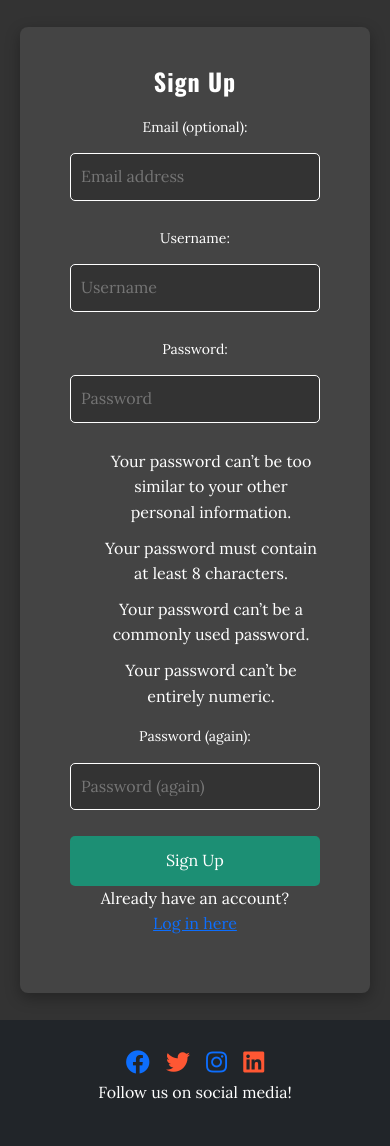
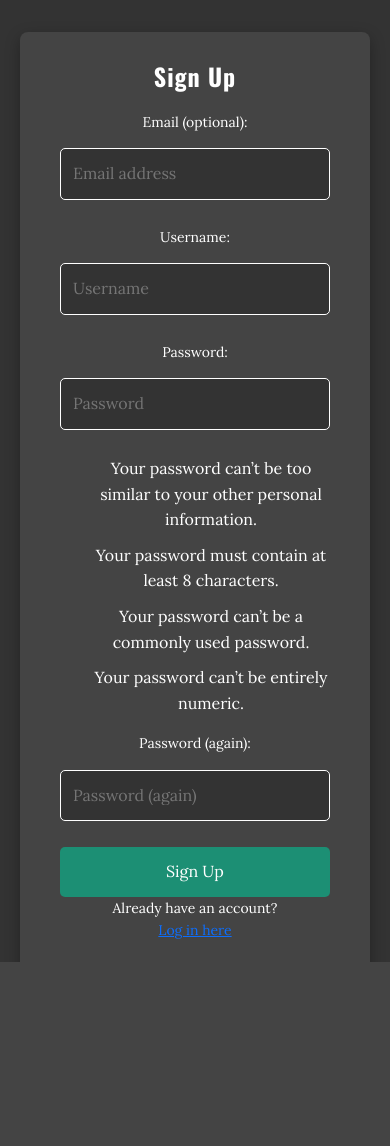
Before and after one commit to Kevinolm10/FitSphere, a Django app: page /accounts/signup/ in a window 390 px wide. Shown: the part 58-1204 px from the top of the page. After the commit the page ends 1020 px from the top, so only its background shows below. Run offline with Django 5.2, Linux system fonts and the light colour scheme; some libraries are stand-ins or nearby versions.

Commit message:
Fix and add styling for mobile view in media querys

```diff
--- a/static/css/style.css
+++ b/static/css/style.css
@@ -35,6 +35,7 @@
     line-height: 1.6;
     padding: 0;
     background-color: #333;
+    overflow: hidden;
 }
 
 main {
@@ -723,48 +724,245 @@
 
 /* Responsive Design: Smaller Screens */
 @media (max-width: 767px) {
+    @media (max-width: 767px) {
+
+        /* General layout adjustments */
+        html,
+        body {
+            height: 100%;
+            overflow-x: hidden;
+            /* Prevent horizontal scrolling */
+        }
+
+        /* Ensure no vertical scrolling if required */
+        body {
+            overflow-y: auto;
+            /* Allow vertical scrolling if needed */
+        }
+
+        /* Adjust card styling for small screens */
         .card {
             margin: 10px;
+            padding: 15px;
+            border: 1px solid #FF5733;
+            background-color: #333;
+            border-radius: 10px;
+            box-shadow: 0 4px 8px rgba(0, 0, 0, 0.1);
+            transition: transform 0.3s ease, box-shadow 0.3s ease;
+            flex: 1;
+            /* Make the cards more flexible */
         }
 
         .card-img-top {
+            width: 100px;
+            /* Smaller image size for mobile */
+            height: 100px;
+        }
+
+        .card-body {
+            padding: 10px;
+            /* Adjust padding for smaller screens */
+        }
+
+        /* Button adjustments for touch-friendliness */
+        .intro-buttons .btn {
+            width: 100%;
+            padding: 12px 0;
+            margin-top: 10px;
+        }
+
+        /* Adjust text sizes for better readability */
+        h1,
+        h2,
+        h3,
+        h4,
+        h5,
+        h6 {
+            font-size: 1.5rem;
+            /* Adjust font size for small screens */
+        }
+
+        p {
+            font-size: 14px;
+            /* Slightly smaller font for paragraphs */
+        }
+
+        .trainer-intro h2 {
+            font-size: 2rem;
+        }
+
+        .trainer-intro p {
+            font-size: 1rem;
+        }
+
+        .profile-image {
             width: 120px;
+            /* Smaller profile image */
             height: 120px;
+        }
+
+        .card-body {
+            padding: 10px;
+        }
+
+        /* Adjust flexbox layouts for smaller screens */
+        .intro-buttons {
+            display: flex;
+            flex-direction: column;
+            /* Stack buttons vertically */
+            gap: 15px;
         }
 
         .card-body {
             padding: 15px;
         }
 
-    .intro-buttons {
-        flex-direction: column;
-        gap: 15px;
+        /* Input fields and form elements adjustments */
+        .text-box,
+        .form-select,
+        .auth-box input[type="text"],
+        .auth-box input[type="password"],
+        .auth-box input[type="email"],
+        .auth-box input[type="checkbox"] {
+            width: 100%;
+            padding: 10px;
+            font-size: 1rem;
+            border-radius: 5px;
+            background-color: #555;
         }
 
-    .intro-buttons .btn {
-        width: 100%;
-        padding: 6px 0;
-        margin-top: 10px;
+        /* Make form inputs full width and more touch-friendly */
+        .text-box:focus,
+        .form-select:focus,
+        .auth-box input:focus {
+            outline: none;
+            border-color: #1c8f74;
         }
 
-    .profile-image {
-        width: 120px;
-        height: 120px;
+        .auth-box input[type="text"],
+        .auth-box input[type="password"],
+        .auth-box input[type="email"] {
+            width: 100%;
+            padding: 12px;
+            font-size: 1rem;
+            background-color: #333;
         }
 
-    h2 {
-        font-size: 1.5rem;
+        /* Adjust button size for mobile */
+        .intro-buttons .btn-primary,
+        .intro-buttons .btn-secondary {
+            padding: 12px 20px;
+            font-size: 1.2rem;
         }
 
-    p {
+        .intro-buttons .btn-primary:hover,
+        .intro-buttons .btn-secondary:hover {
+            transform: translateY(-5px);
+            background-color: #d04e2f;
+        }
+
+        /* Video background adjustments for smaller screens */
+        .video-background {
+            position: relative;
+            width: 100%;
+            height: 50vh;
+            /* Reduced height for mobile */
+            overflow: hidden;
+        }
+
+        .my-video {
+            object-fit: cover;
+            width: 100%;
+            height: 100%;
+        }
+
+        /* Adjust h3 for smaller devices */
+        h3 {
+            font-size: 1.2rem;
+            /* Smaller heading size */
+        }
+
+        /* About section adjustments */
+        .about-section {
+            padding: 20px;
+        }
+
+        .about-section h3 {
+            font-size: 1.6rem;
+        }
+
+        .about-section p {
             font-size: 1rem;
         }
 
-    h3 {
-        font-size: 1.2rem;
+        /* Feedback section adjustments */
+        .feedback-item {
+            padding: 15px;
         }
 
-    .text-box {
-        height: 120px;
+        .feedback-item .comment-h3 {
+            font-size: 1.6rem;
+        }
+
+        .feedback-item p {
+            font-size: 1rem;
+        }
+
+        /* Form adjustments for smaller screens */
+        .form-btn {
+            padding: 12px;
+            font-size: 1.1rem;
+        }
+
+        .form-group {
+            margin-top: 20px;
+        }
+
+        /* For the Auth container */
+        .auth-container {
+            display: flex;
+            justify-content: center;
+            align-items: center;
+            height: 100vh;
+            padding: 0 20px;
+        }
+
+        .auth-box {
+            padding: 30px 40px;
+            width: 100%;
+            max-width: 400px;
+            /* Make the auth box more compact */
+        }
+
+        /* Styling for the logout page */
+        .logout-wrapper {
+            display: flex;
+            justify-content: center;
+            align-items: center;
+            height: 100vh;
+            padding: 0 10px;
+        }
+
+        .logout-container {
+            padding: 30px;
+            max-width: 350px;
+        }
+
+        .logout-button {
+            padding: 12px 20px;
+            font-size: 1.1rem;
+            width: 100%;
+        }
+
+        /* Footer Adjustments */
+        footer {
+            padding: 15px 0;
+        }
+
+        .social-icons i {
+            font-size: 22px;
+            margin: 0 10px;
         }
     }
+
+}
```
Lines whose indentation alone changed are shown as unchanged.
